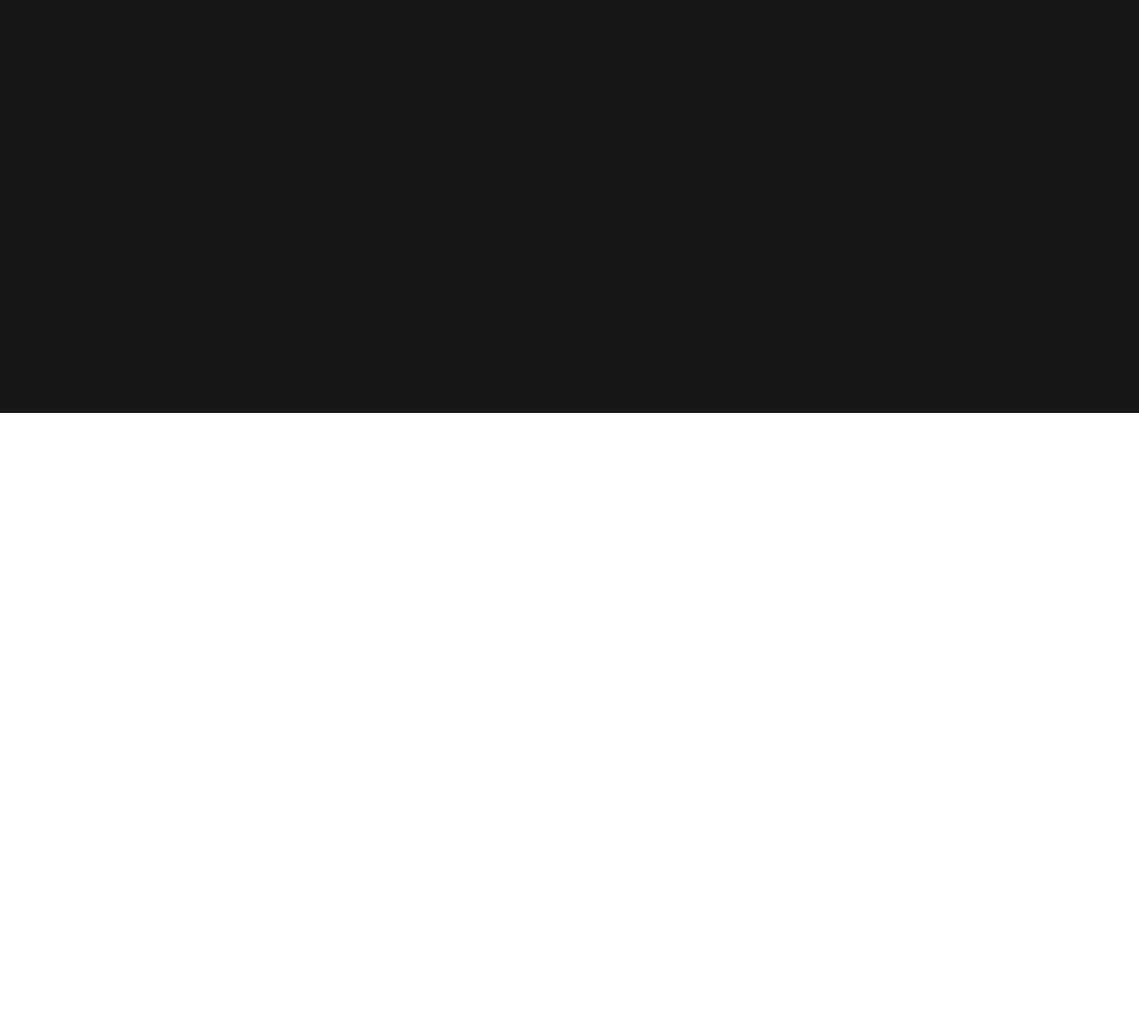
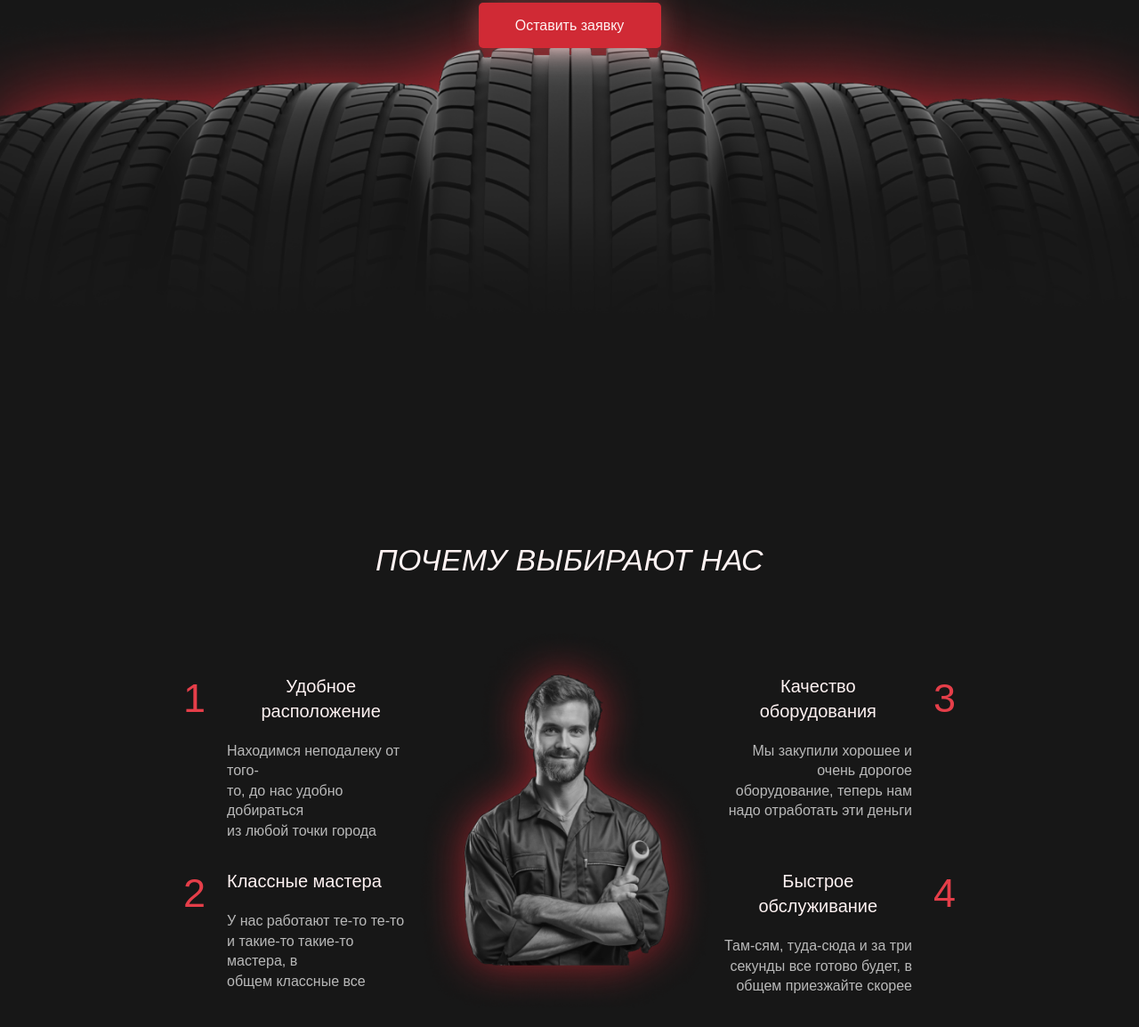
Before and after one commit to Fox1N69/site-sto, an Astro site: page / in a window 1280 px wide. Shown: the part 336-1490 px from the top of the page at 89% size. Before the commit the page ends 800 px from the top, so only its background shows below. Built offline with nearby package versions, Linux system fonts and the light colour scheme; Astro itself is replaced by a stand-in of ours.

Commit message:
create aboutus section

```diff
--- /dev/null
+++ b/src/components/Buttons/MainButton.astro
@@ -0,0 +1,20 @@
+---
+interface Props {
+  content: string;
+}
+
+const { content } = Astro.props;
+---
+
+<button>{content}</button>
+
+<style lang="scss" scoped>
+  button {
+    width: 205px;
+    height: 51px;
+
+    background-color: #d02a35;
+    box-shadow: 0 0 30px 0 rgba(242, 109, 109, 0.4);
+    border-radius: 5px;
+  }
+</style>
--- /dev/null
+++ b/src/components/Sections/AboutUS.astro
@@ -0,0 +1,153 @@
+---
+
+---
+
+<section id="about-us">
+  <h2 class="about-title">почему выбирают нас</h2>
+  <div class="grid-container mt-[50px]">
+    <div class="left mt-[48px]">
+      <div class="left-one flex gap-6">
+        <span class="number">1</span>
+        <div class="text flex flex-col gap-5 items-start mt-1">
+          <h5>Удобное расположение</h5>
+          <p>
+            Находимся неподалеку от того- <br /> то, до нас удобно добираться <br
+            /> из любой точки города
+          </p>
+        </div>
+      </div>
+
+      <div class="left-two flex gap-6 items-start content-start">
+        <span class="number">2</span>
+        <div class="text flex flex-col gap-5 items-start mt-1">
+          <h5>Классные мастера</h5>
+          <p>
+            У нас работают те-то те-то <br /> и такие-то такие-то мастера, в <br
+            /> общем классные все
+          </p>
+        </div>
+      </div>
+    </div>
+
+    <div class="center flex items-center justify-center">
+      <img src="man.png" alt="Man about us" />
+    </div>
+
+    <div class="right mt-[48px]">
+      <div class="right-one flex gap-6">
+        <div class="text flex flex-col gap-5 items-end text-right mt-1">
+          <h5>Качество оборудования</h5>
+          <p>
+            Мы закупили хорошее и очень дорогое оборудование, теперь нам надо
+            отработать эти деньги
+          </p>
+        </div>
+        <span class="number">3</span>
+      </div>
+
+      <div class="right-two flex gap-6">
+        <div class="text flex flex-col gap-5 items-end text-right mt-1">
+          <h5>Быстрое обслуживание</h5>
+          <p>
+            Там-сям, туда-сюда и за три секунды все готово будет, в общем
+            приезжайте скорее
+          </p>
+        </div>
+        <span class="number">4</span>
+      </div>
+    </div>
+  </div>
+</section>
+
+<style lang="scss" scoped>
+  #about-us {
+    margin-top: 140px;
+    height: 800px;
+    padding: 0 206px;
+  }
+
+  .about-title {
+    font-style: italic;
+    font-weight: 400;
+    font-size: 34px;
+    letter-spacing: 0.01em;
+    text-transform: uppercase;
+    text-align: center;
+    color: #fff3f3;
+  }
+
+  .number {
+    font-weight: 300;
+    font-size: 45px;
+    line-height: 140%;
+    text-align: right;
+    color: #e53e49;
+  }
+
+  .text {
+    h5 {
+      font-family: var(--font-family);
+      font-weight: 500;
+      font-size: 20px;
+      line-height: 140%;
+      text-align: center;
+      color: #fff3f3;
+    }
+
+    p {
+      font-weight: 400;
+      font-size: 16px;
+      line-height: 140%;
+      color: #b9b9b9;
+    }
+  }
+
+  .grid-container {
+    display: grid;
+    grid-template-columns: 1.5fr 2fr 1.5fr;
+    grid-template-rows: 1fr 2fr 1fr;
+    gap: 0px;
+    grid-template-areas:
+      "left center right"
+      ". . ."
+      ". . .";
+  }
+
+  .left,
+  .right {
+    display: grid;
+    grid-template-columns: repeat(3, 1fr);
+    grid-template-rows: 3fr 1fr 3fr;
+    gap: 0px;
+    grid-auto-flow: row;
+  }
+
+  .left {
+    grid-area: left;
+  }
+
+  .right {
+    grid-area: right;
+  }
+
+  .left-one,
+  .left-two,
+  .right-one,
+  .right-two {
+    & {
+      grid-row: 1 / span 3;
+      grid-column: 1 / span 3;
+    }
+  }
+
+  .left-two,
+  .right-two {
+    & {
+      grid-row: 3;
+    }
+  }
+
+  .center {
+    grid-area: center;
+  }
+</style>
--- a/src/layouts/Layout.astro
+++ b/src/layouts/Layout.astro
@@ -29,9 +29,13 @@ const { title } = Astro.props;
     box-sizing: border-box;
   }
 
+  body {
+    background-color: #171717;
+  }
+
   :root {
-    $accent_color: #101010;
-    $text-color: #fff3f3;
+    --font-family: "Mona Sans", sans-serif;
+    --second-family: "Uni Neue-Trial", sans-serif;
   }
 
   html {
--- a/src/pages/index.astro
+++ b/src/pages/index.astro
@@ -1,50 +1,48 @@
 ---
+import MainButton from "@components/Buttons/MainButton.astro";
 import Layout from "../layouts/Layout.astro";
 import Header from "@components/Header/Header.astro";
-
-const images = [
-  {
-    src: "https://cdn.builder.io/api/v1/image/assets/TEMP/c0351d670025db3be3399879186aec361c532c7220ea8e0f6f1497855dd516b3?apiKey=86a8077d13b044688be2a49a34f38b33&",
-    alt: "Company Logo",
-    class: "logo",
-  },
-  {
-    src: "https://cdn.builder.io/api/v1/image/assets/TEMP/86d9fe4a80e25a78f2c5dd6a87b9c5d4e0b9b6abff47e107ad91a8a112a66a7e?apiKey=86a8077d13b044688be2a49a34f38b33&",
-    alt: "Promotional Banner",
-    class: "promo-image",
-  },
-  {
-    src: "https://cdn.builder.io/api/v1/image/assets/TEMP/0fa06b43789abad72a5f015b0988f05c299dd606c7b1c1048a9aaada69a2c61d?apiKey=86a8077d13b044688be2a49a34f38b33&",
-    alt: "Featured Content Image",
-    class: "featured-image",
-  },
-  {
-    src: "https://cdn.builder.io/api/v1/image/assets/TEMP/9427c002e7b9b56058efafebc3dc90c803d56e87cb02795f6443a40cfc338915?apiKey=86a8077d13b044688be2a49a34f38b33&",
-    alt: "Badge Image",
-    class: "badge-image",
-  },
-];
+import AboutUS from "@components/Sections/AboutUS.astro";
 ---
 
 <Layout title="Автосервис Rem Zona">
   <main>
     <section id="main__section">
       <Header />
-      <div class="main__content">
-        <h1><img src="title.svg" alt="title main page" /></h1>
-        <p>Делаем качественно, быстро и с душой</p>
-        <button>Оставить заявку</button>
+      <div class="main__content flex flex-col items-center gap-9">
+        <img src="title.svg" alt="Heading" class="w-[568px] h-[57px]" />
+        <p class="description">Делаем качественно, быстро и с душой</p>
+        <MainButton content="Оставить заявку" />
       </div>
     </section>
+    <AboutUS />
   </main>
-
   <style lang="scss" scoped></style>
 </Layout>
 
 <style lang="scss" scoped>
   main {
+    font-family: var(--font-family);
     color: #fff3f3;
-    background-color: #171717;
-    height: 100vh;
+  }
+
+  #main__section {
+    background-image: url("/public/main-backgound.png");
+    background-size: contain;
+    background-repeat: no-repeat;
+    height: 800px;
+  }
+
+  .main__content {
+    width: max-content;
+    margin: 98px auto;
+  }
+
+  .description {
+    font-weight: 400;
+    font-size: 16px;
+    line-height: 140%;
+    text-align: right;
+    color: #fff3f3;
   }
 </style>
```
Also changed, not shown: public/main-backgound.png (added), public/main-background.jpg (added), public/main-tires.png (added), public/man.png (added).
